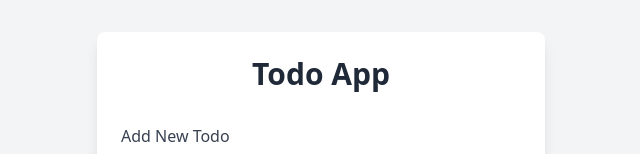
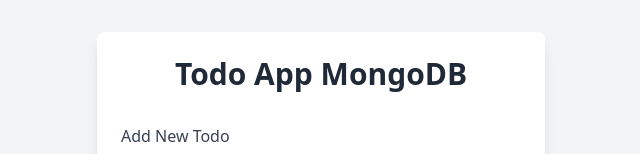
Before and after one commit to revbiz/todo-demo1, a Next.js app: page / in a window 1280 px wide. Shown: the top 154 px of the page, without its empty margins (319-959 px from the left). Built offline with nearby package versions, Linux system fonts and the light colour scheme; no server answers; the database is empty.

Commit message:
Update app name to Todo App MongoDB

```diff
--- a/src/app/layout.tsx
+++ b/src/app/layout.tsx
@@ -2,8 +2,8 @@
 import type { Metadata } from 'next'
 
 export const metadata: Metadata = {
-  title: 'Todo App',
-  description: 'A simple todo app built with Next.js',
+  title: 'Todo App MongoDB',
+  description: 'A simple todo app built with Next.js and MongoDB',
 }
 
 export default function RootLayout({
--- a/src/app/page.tsx
+++ b/src/app/page.tsx
@@ -208,7 +208,7 @@
     <main className="min-h-screen bg-gray-100 py-8 px-4">
       <div className="max-w-md mx-auto bg-white rounded-lg shadow-lg p-6">
         <h1 className="text-3xl font-bold text-center mb-8 text-gray-800">
-          Todo App
+          Todo App MongoDB
         </h1>
 
         <form onSubmit={addTodo} className="mb-6">
```
